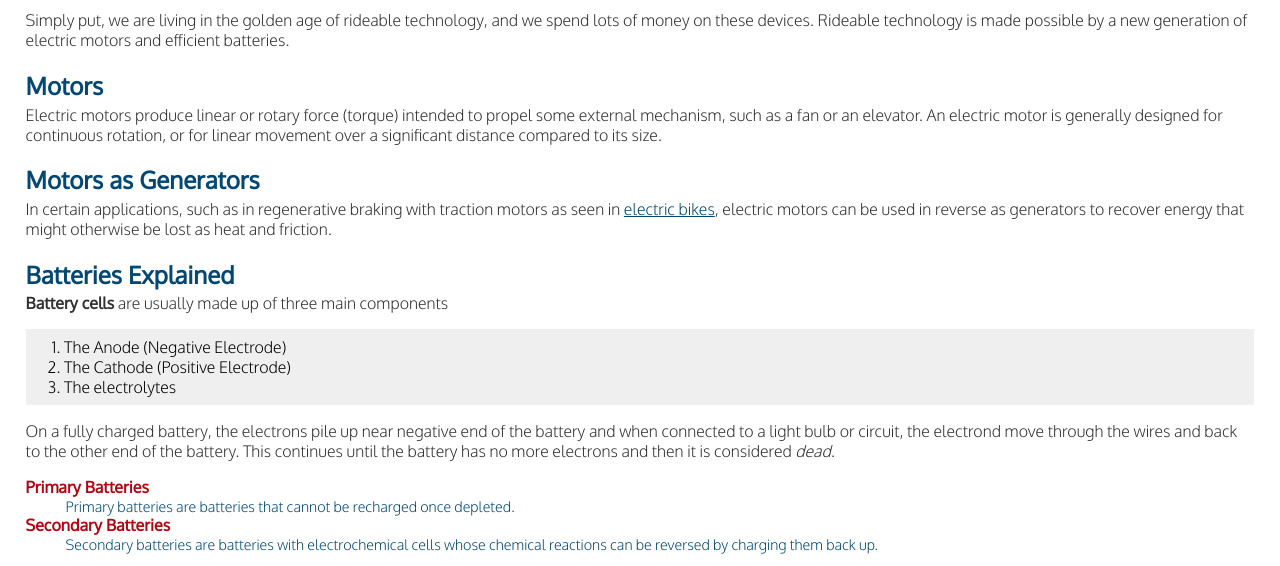
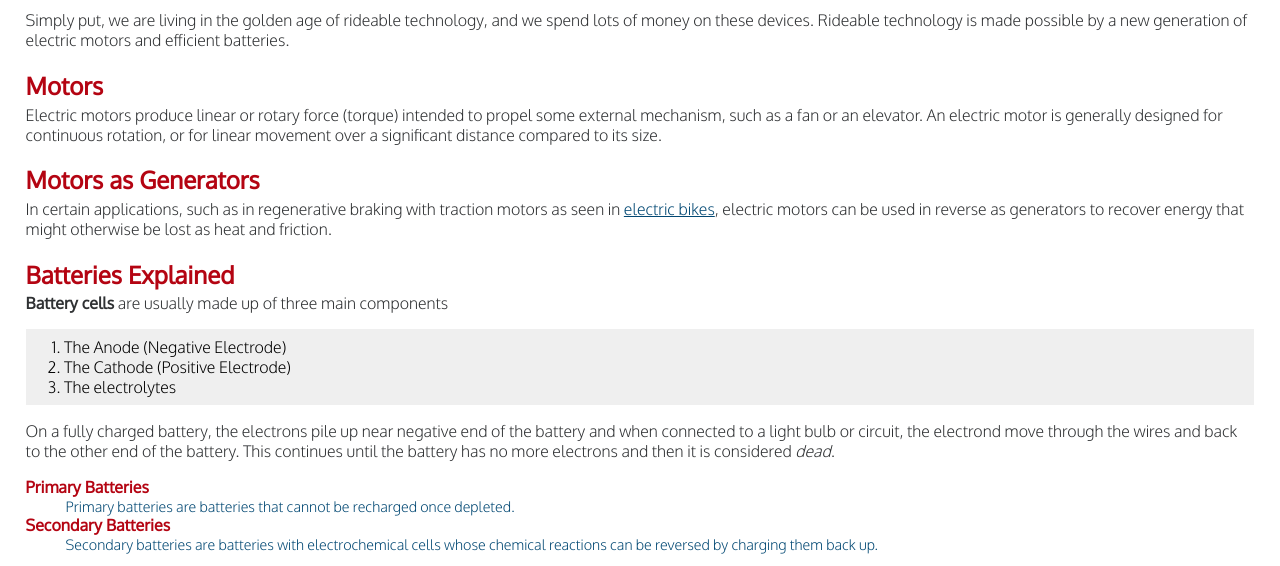
Before and after one commit to CarterBeebe1/dwdd1600, a plain HTML site: page 04follow-along/index.html in a window 1280 px wide. Shown: the part 231-797 px from the top of the page. Drawn offline with Linux system fonts and the light colour scheme.

Commit message:
Update traveler.css h2 color

```diff
--- a/04follow-along/traveler.css
+++ b/04follow-along/traveler.css
@@ -54,7 +54,7 @@ main h1 {
     color: #b40412;
 }
 main h2 {
-    color: #024873;
+    color: #b40412;
     margin-bottom: 0.2rem;
 }
 main p {
```
